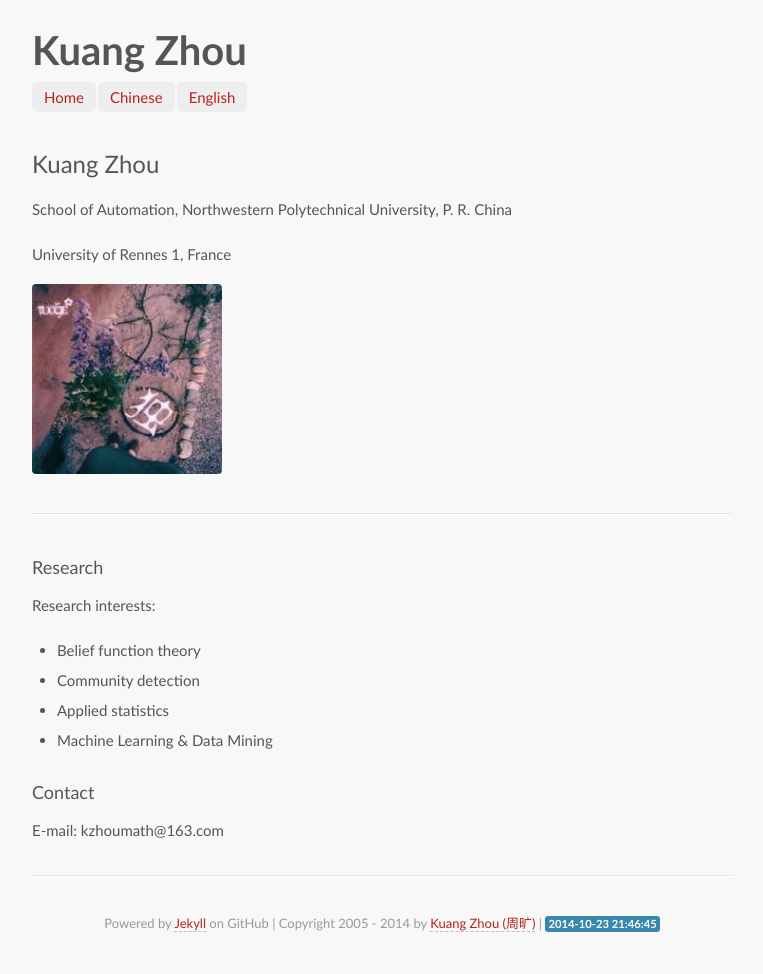
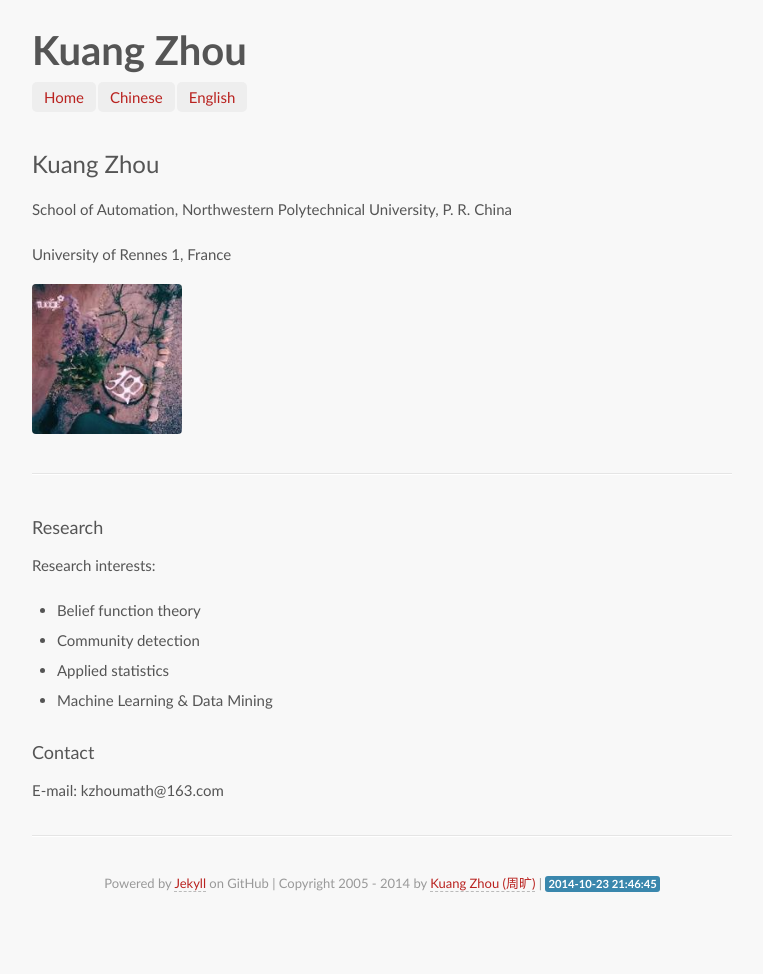
Before and after one commit to kuangzhou/kuangzhou.github.io, a Jekyll site: the page index.html, which Jekyll copies as it is, in a window 1280 px wide. Shown: the whole page, without its empty margins (258-1021 px from the left). Built offline with Jekyll 4.4.1, drawn with Linux system fonts in a browser that asks for light colours; some web fonts are replaced; Markdown is read by kramdown in place of the engine named in the settings; after the commit the page ends 934 px from its top, so only the background shows below that.

Commit message:
first commit

```diff
--- a/index.html
+++ b/index.html
@@ -64,7 +64,7 @@
 						</header>
 					</div>
 					<div class="three columns omega">
-						<img src="images/pic.jpg" width="190" height="135" />
+						<img src="images/pic.jpg" width="150" height="135" />
 					</div>
 
 				</div>
```
